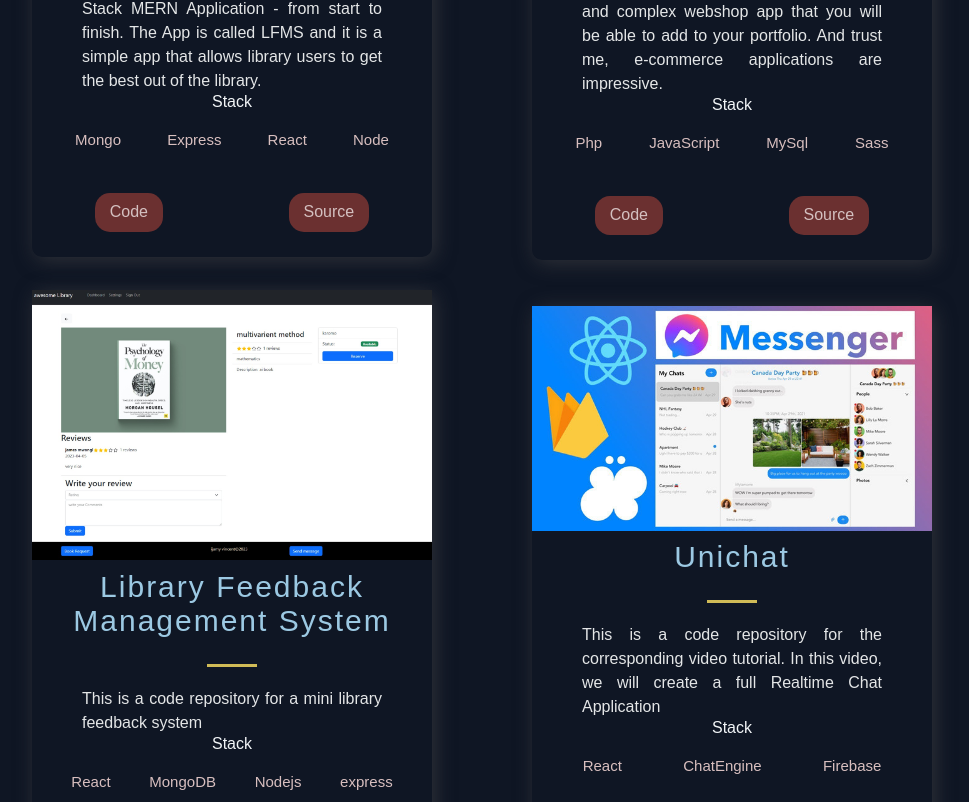
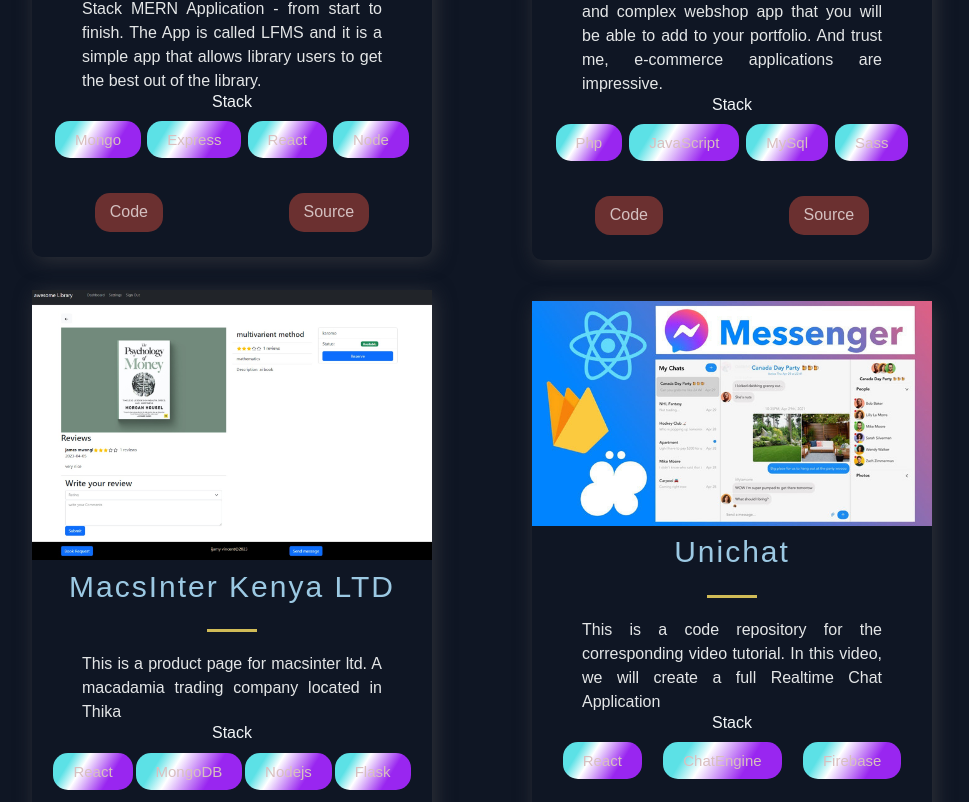
Before and after one commit to sandaji/My-Portfolio, a Next.js app: page / in a window 1280 px wide. Shown: the part 1858-2660 px from the top of the page, without its empty margins (158-1127 px from the left). Built offline with nearby package versions, Linux system fonts and the light colour scheme.

Commit message:
added macsinter project

```diff
--- a/src/components/Projects.js
+++ b/src/components/Projects.js
@@ -36,7 +36,7 @@ const Projects = () => (
             <CardInfo className="card-info">{p.description}</CardInfo>
             <div>
               <TitleContent>Stack</TitleContent>
-              <TagList>
+              <TagList >
                 {p.tags.map((t, i) => {
                   return <Tag key={i}>{t}</Tag>;
                 })}
--- a/src/constants/constants.js
+++ b/src/constants/constants.js
@@ -18,10 +18,10 @@ export const projects = [
     id: 1,
   },
   {
-    title: 'Library Feedback Management System',
-    description: "This is a code repository for a mini library feedback system",
+    title: 'MacsInter Kenya LTD',
+    description: "This is a product page for macsinter ltd. A macadamia trading company located in Thika",
       image: '/images/6.jpeg',
-      tags: ['React', 'MongoDB','Nodejs','express'],
+      tags: ['React', 'MongoDB','Nodejs','Flask'],
     source: 'https://google.com',
     visit: 'https://google.com',
     id: 2,
--- a/src/styles/ProjectsStyles.js
+++ b/src/styles/ProjectsStyles.js
@@ -102,11 +102,15 @@ transition: 0.5s;
 `;
 
 export const TagList = styled.ul`
-display: flex;
-justify-content: space-around;
-padding: 2rem;
-`
+  display: flex;
+  justify-content: space-around;
+  padding: 1rem 2rem;
+  border-radius: 15px;
+`;
 export const Tag = styled.li`
-color: #d8bfbf;
-font-size: 1.5rem;
-`
+  color: #d8bfbf;
+  background: linear-gradient(121.57deg, #5ce1e6 20.77%,#fff 37%, #9926f0 70.15%);
+  border-radius: 15px;
+  padding: 1rem 2rem;
+  font-size: 1.5rem;
+`;
```
